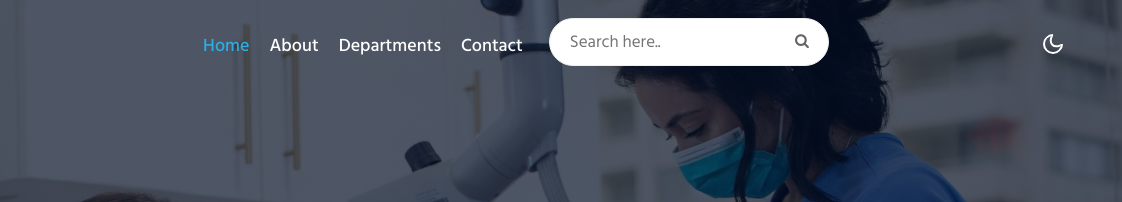
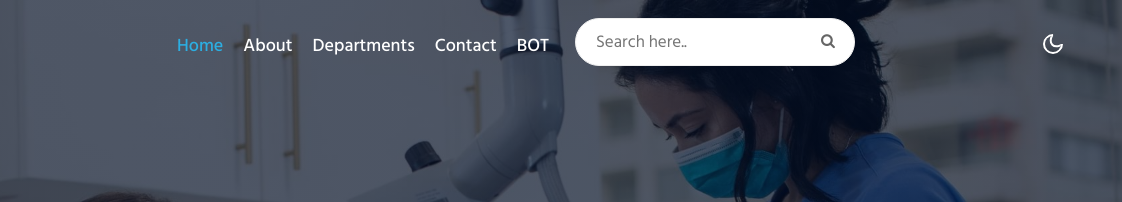
Before and after one commit to SWAROOPPATIL96/MICROSOFT-FRT-FINAL, a plain HTML site: page index.html in a window 1280 px wide. Shown: the top 202 px of the page, 158-1280 px from the left. Drawn offline with Linux system fonts and the light colour scheme.

Commit message:
Update index.html

```diff
--- a/index.html
+++ b/index.html
@@ -50,6 +50,11 @@
             <li class="nav-item">
               <a class="nav-link" href="contact.html">Contact</a>
             </li>
+
+             <li class="nav-item">
+              <a class="nav-link" href="BOT.html">BOT</a>
+            </li>
+
             <li class="search-bar ml-lg-3 mr-lg-5 mt-lg-0 mt-4">
               <!--/search-right-->
               <form class="search position-relative">
```
